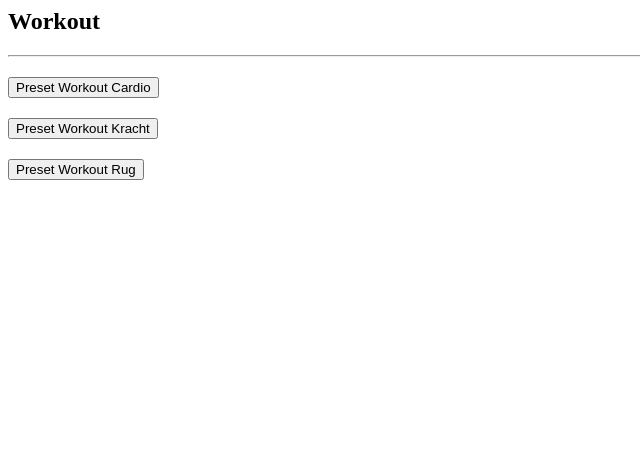
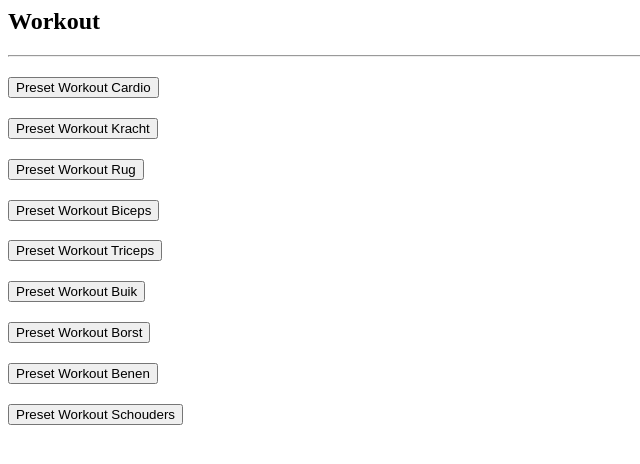
Before and after one commit to 86158/CatWeb, a PHP site: page /pages/workout.php in a window 1280 px wide. Shown: the top 464 px of the page, without its empty margins (0-640 px from the left). Run offline with PHP 8.4, Linux system fonts and the light colour scheme.

Commit message:
Added more preset workout layers into workout section

```diff
--- a/pages/workout.php
+++ b/pages/workout.php
@@ -34,6 +34,66 @@
 						<div id="js-rug" class="accordion-body"></div>
 					</div>
 				</div>
+				<div class="accordion-item">
+					<h2 class="accordion-header" id="flush-headingFour">
+						<button class="accordion-button collapsed" type="button" data-bs-toggle="collapse" data-bs-target="#flush-collapseFour" aria-expanded="false" aria-controls="flush-collapseFour">
+							Preset Workout Biceps
+						</button>
+					</h2>
+					<div id="flush-collapseFour" class="accordion-collapse collapse" aria-labelledby="flush-headingFour" data-bs-parent="#accordionFlushExample">
+						<div id="js-biceps" class="accordion-body"></div>
+					</div>
+				</div>
+				<div class="accordion-item">
+					<h2 class="accordion-header" id="flush-headingFive">
+						<button class="accordion-button collapsed" type="button" data-bs-toggle="collapse" data-bs-target="#flush-collapseFive" aria-expanded="false" aria-controls="flush-collapseFive">
+							Preset Workout Triceps
+						</button>
+					</h2>
+					<div id="flush-collapseFive" class="accordion-collapse collapse" aria-labelledby="flush-headingFive" data-bs-parent="#accordionFlushExample">
+						<div id="js-triceps" class="accordion-body"></div>
+					</div>
+				</div>
+				<div class="accordion-item">
+					<h2 class="accordion-header" id="flush-headingSix">
+						<button class="accordion-button collapsed" type="button" data-bs-toggle="collapse" data-bs-target="#flush-collapseSix" aria-expanded="false" aria-controls="flush-collapseSix">
+							Preset Workout Buik
+						</button>
+					</h2>
+					<div id="flush-collapseSix" class="accordion-collapse collapse" aria-labelledby="flush-headingSix" data-bs-parent="#accordionFlushExample">
+						<div id="js-buik" class="accordion-body"></div>
+					</div>
+				</div>
+				<div class="accordion-item">
+					<h2 class="accordion-header" id="flush-headingSeven">
+						<button class="accordion-button collapsed" type="button" data-bs-toggle="collapse" data-bs-target="#flush-collapseSeven" aria-expanded="false" aria-controls="flush-collapseSeven">
+							Preset Workout Borst
+						</button>
+					</h2>
+					<div id="flush-collapseSeven" class="accordion-collapse collapse" aria-labelledby="flush-headingSeven" data-bs-parent="#accordionFlushExample">
+						<div id="js-borst" class="accordion-body"></div>
+					</div>
+				</div>
+				<div class="accordion-item">
+					<h2 class="accordion-header" id="flush-headingEight">
+						<button class="accordion-button collapsed" type="button" data-bs-toggle="collapse" data-bs-target="#flush-collapseEight" aria-expanded="false" aria-controls="flush-collapseEight">
+							Preset Workout Benen
+						</button>
+					</h2>
+					<div id="flush-collapseEight" class="accordion-collapse collapse" aria-labelledby="flush-headingEight" data-bs-parent="#accordionFlushExample">
+						<div id="js-benen" class="accordion-body"></div>
+					</div>
+				</div>
+				<div class="accordion-item">
+					<h2 class="accordion-header" id="flush-headingNine">
+						<button class="accordion-button collapsed" type="button" data-bs-toggle="collapse" data-bs-target="#flush-collapseNine" aria-expanded="false" aria-controls="flush-collapseNine">
+							Preset Workout Schouders
+						</button>
+					</h2>
+					<div id="flush-collapseNine" class="accordion-collapse collapse" aria-labelledby="flush-headingNine" data-bs-parent="#accordionFlushExample">
+						<div id="js-schouders" class="accordion-body"></div>
+					</div>
+				</div>
 			</div>
 		</div>
 	</div>
```
Also changed, not shown: ts/workout.ts (+25 -1 lines).
